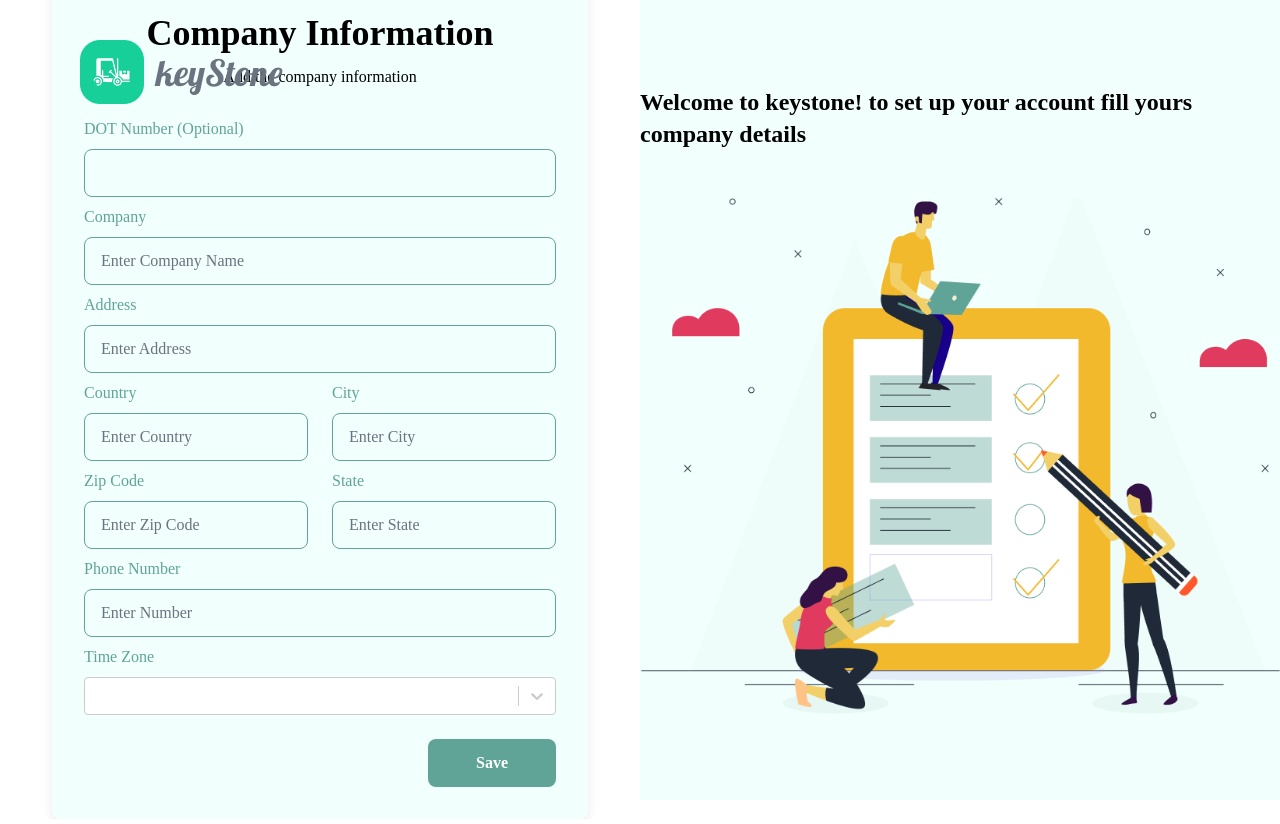
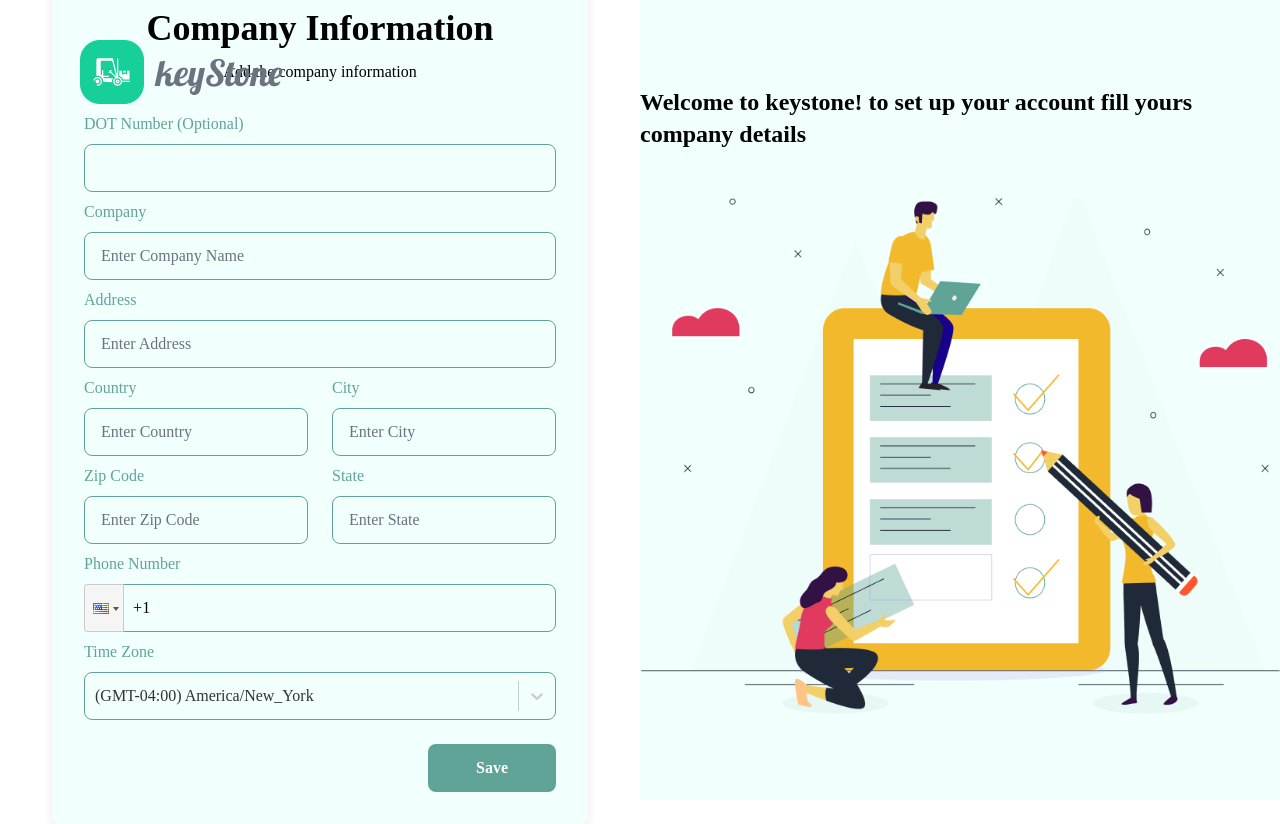
Before and after one commit to FahadInam/keystone-react, a React (Create React App) app: page /companyonboard in a window 1280 px wide. Built offline with nearby package versions, Linux system fonts and the light colour scheme.

Commit message:
Input APis

```diff
--- a/package.json
+++ b/package.json
@@ -18,10 +18,13 @@
     "react": "^18.2.0",
     "react-dom": "^18.2.0",
     "react-google-login": "^5.2.2",
+    "react-phone-input-2": "^2.15.1",
+    "react-phone-number-input": "^3.2.19",
     "react-redux": "^8.0.5",
     "react-router-dom": "^6.9.0",
     "react-scripts": "5.0.1",
     "react-select": "^5.7.2",
+    "react-tel-input": "^0.1.14",
     "react-world-flags": "^1.5.1",
     "redux": "^4.2.1",
     "tw-elements": "^1.0.0-beta1",
--- a/src/components/CompanyInfo.js
+++ b/src/components/CompanyInfo.js
@@ -7,6 +7,8 @@ import companyimage from '../assets/companyonboard.png';
 import { CompanyDetails } from '../Schemas';
 import moment from 'moment-timezone';
 import Select from 'react-select';
+import PhoneInput from 'react-phone-input-2';
+import 'react-phone-input-2/lib/style.css';
 // import 'react-select/dist/react-select.css';
 
 const initialValues = {
@@ -17,7 +19,7 @@ const initialValues = {
     zipcode: "",
     state: "",
     phonenumber: "",
-    timezone: ""
+    timezone: "America/New_York"
 
 }
 function CompanyInfo() {
@@ -25,7 +27,13 @@ function CompanyInfo() {
         label: `(GMT${moment.tz(name).format('Z')}) ${name}`,
         value: name,
       }));
+      const handlePhoneChange = (value) => {
+        handleChange({ target: { name: 'phonenumber', value } });
+      };
 
+      const handlePhoneBlur = () => {
+        handleBlur({ target: { name: 'phonenumber' } });
+      };
     const {values, errors ,touched ,handleBlur, handleChange, handleSubmit, setFieldValue } = useFormik({
         initialValues: initialValues,
         validationSchema: CompanyDetails,
@@ -151,28 +159,29 @@ return (
                                                      </div>
 </div>
                                                      <label for="phonenumber" className='text-primarytext mb-2 mt-2'>Phone Number</label>
-                <input
-                 id="phonenumber"
-                name='phonenumber'
-                type="tel"
-                 placeholder="Enter Number"
-                 value={values.phonenumber}
-                 onChange={handleChange}
-                 onBlur={handleBlur}
-                 className="px-4 py-2 border  border-gray-400 rounded h-12 btn_custom "
-
-                  />
+                                                     <PhoneInput
+      id="phonenumber"
+      name="phonenumber"
+      placeholder="Enter Number"
+      value={values.phonenumber}
+      onChange={handlePhoneChange}
+      onBlur={handlePhoneBlur}
+      enableSearch
+      country="us"
+      inputClass="px-4 py-2 border border-gray-400 rounded h-12 custom_input"
+    />
                                                      { errors.phonenumber && touched.phonenumber ? <span className='form-error text-red-500' >{errors.phonenumber}</span> : null}
                                                      <label for="timezone" className='text-primarytext mb-2 mt-2'>Time Zone</label>
-                                                    <Select
+                                                   <Select
   id="timezone"
   name="timezone"
   placeholder="Select a timezone"
   options={timezones}
-  value={{ label: values.timezone, value: values.timezone }}
-  onChange={selectedOption => setFieldValue('timezone', selectedOption.value)}
+  value={timezones.find((tz) => tz.value === values.timezone)}
+  onChange={(selectedOption) => setFieldValue('timezone', selectedOption.value)}
   onBlur={handleBlur}
 />
+
 
                                                      { errors.timezone && touched.timezone ? <span className='form-error text-red-500' >{errors.timezone}</span> : null}
 
--- a/src/index.css
+++ b/src/index.css
@@ -29,12 +29,36 @@ code {
   border: 1px solid #60A498;
   border-radius: 8px;
 }
+.custom_input {
+  width: 472px !important;
+  background-color: inherit !important;
+  border: 1px solid #60A498 !important;
+  border-radius: 8px !important;
+  height: 3rem !important;
+  font-family: poppins !important;
+  font-size: 16px !important;
+}
 .small_input
 {
   width: 224px;
   background-color: inherit;
   border: 1px solid #60A498;
   border-radius: 8px;
+}
+.css-13cymwt-control  {
+  width: 472px !important;
+  background-color: inherit !important;
+  border: 1px solid #60A498 !important;
+  border-radius: 8px !important;
+  height: 3rem !important;
+  font-family: poppins !important;
+  font-size: 16px !important;
+}
+.css-13cymwt-control  {
+  /* font-family: poppins !important;
+  font-size: 16px !important; */
+  height: 3rem !important;
+
 }
 .signin_css {
   border-radius: 8px !important;
```
Also changed, not shown: 1 other file (tests, documents, lock files or other folders).
